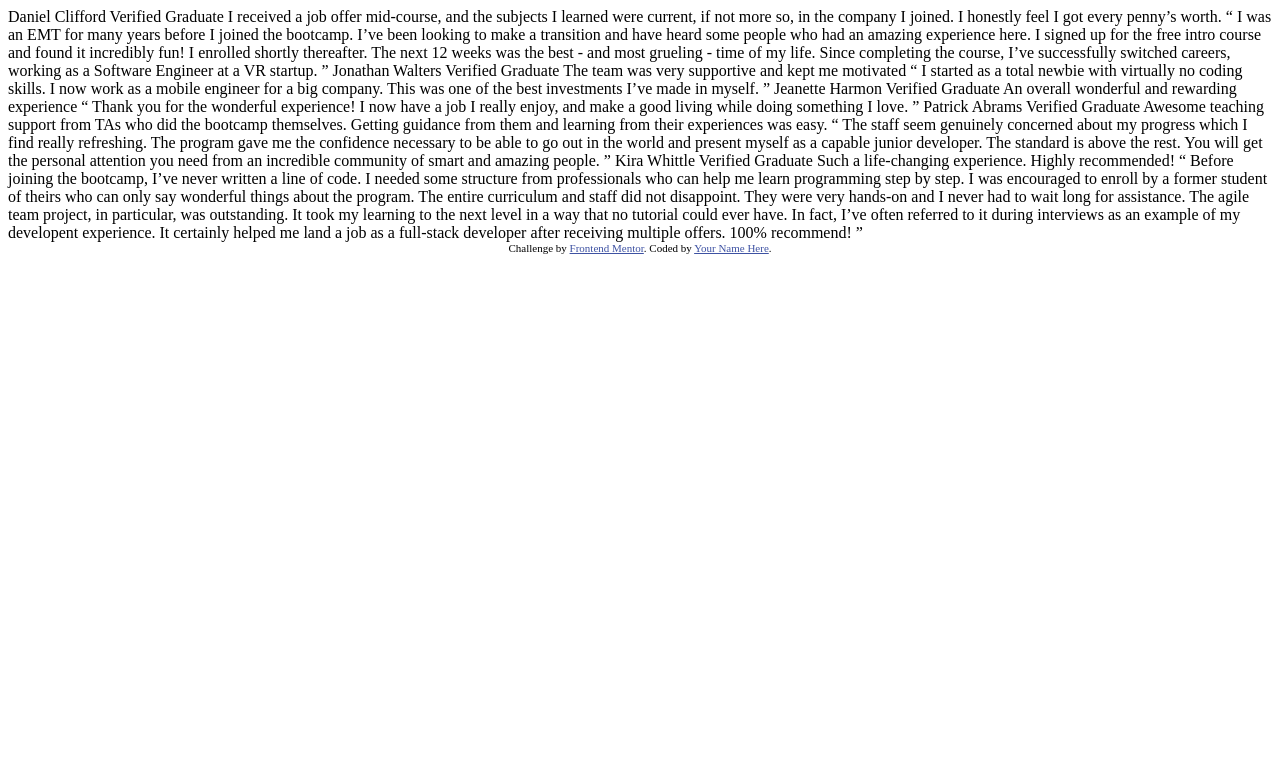
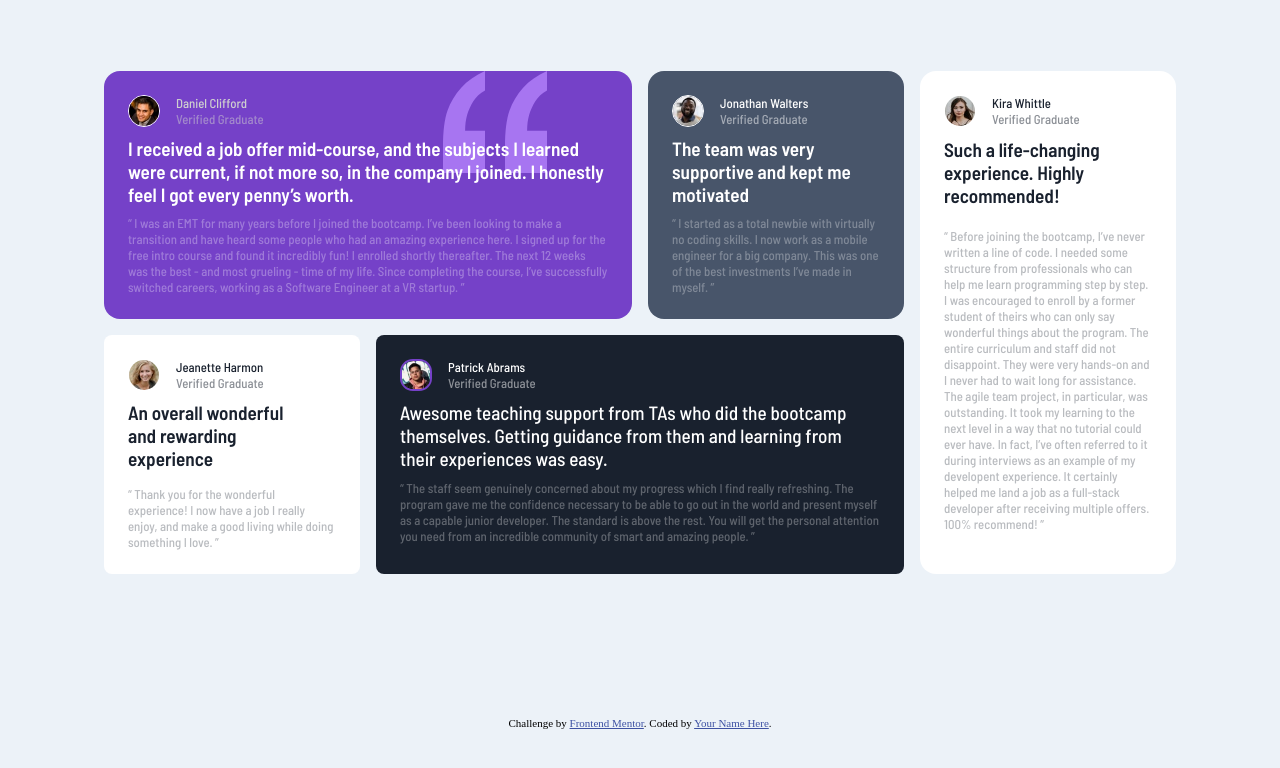
Before and after one commit to Donatas-prog/testimonials-grid-section-main, a plain HTML site: page index.html in a window 1280 px wide. Drawn offline with Linux system fonts and the light colour scheme.

Commit message:
second commit

```diff
--- a/index.html
+++ b/index.html
@@ -13,60 +13,100 @@
     .attribution { font-size: 11px; text-align: center; }
     .attribution a { color: hsl(228, 45%, 44%); }
   </style>
+  <link rel="stylesheet" href="main.css/style.css">
+  <link rel="preconnect" href="https://fonts.googleapis.com">
+<link rel="preconnect" href="https://fonts.gstatic.com" crossorigin>
+<link href="https://fonts.googleapis.com/css2?family=Barlow+Semi+Condensed:wght@500;600&display=swap" rel="stylesheet">
 </head>
 <body>
-  Daniel Clifford
-  Verified Graduate
 
-  I received a job offer mid-course, and the subjects I learned were current, if not more so,
+  <div class="container">
+    <div class="Daniel">
+      <div class="inside-box">
+        <img src="images/image-daniel.jpg" alt="graduate">
+        <div class="name">Daniel Clifford<span>Verified Graduate</span></div>
+      </div>
+
+      <p class="daniel-para">I received a job offer mid-course, and the subjects I learned were current, if not more so,
       in the company I joined. I honestly feel I got every penny’s worth.
+    </p>
+    <p class="daniel-text">
 
       “ I was an EMT for many years before I joined the bootcamp. I’ve been looking to make a
       transition and have heard some people who had an amazing experience here. I signed up
       for the free intro course and found it incredibly fun! I enrolled shortly thereafter.
       The next 12 weeks was the best - and most grueling - time of my life. Since completing
       the course, I’ve successfully switched careers, working as a Software Engineer at a VR startup. ”
+    </p>
+    </div>
+    <div class="Jonathan">
+      <div class="inside-box-Jonathan">
+        <img src="images/image-jonathan.jpg" alt="graduate">
+        <div class="name-Jonathan">Jonathan Walters<span>Verified Graduate</span></div>
+      </div>
 
-  Jonathan Walters
-  Verified Graduate
 
-  The team was very supportive and kept me motivated
 
-  “ I started as a total newbie with virtually no coding skills. I now work as a mobile engineer
+  <p class="Jonathan-para">The team was very supportive and kept me motivated</p>
+  <p class="Jonathan-text">“ I started as a total newbie with virtually no coding skills. I now work as a mobile engineer
   for a big company. This was one of the best investments I’ve made in myself. ”
+</p>
+    </div>
+    <div class="Jeanette">
+     <div class="inside-box-Jeanette">
+      <img src="images/image-jeanette.jpg" alt="Jeanette">
+      <div class="name-Jeanette">Jeanette Harmon<span>Verified Graduate</span></div>
+     </div>
 
-  Jeanette Harmon
-  Verified Graduate
 
-  An overall wonderful and rewarding experience
+      <div class="Jeanette-para">An overall wonderful<br> and rewarding <br>experience</div>
 
-  “ Thank you for the wonderful experience! I now have a job I really enjoy, and make a good living
-  while doing something I love. ”
+      <div class="Jeanette-text">“ Thank you for the wonderful experience! I now have a job I really enjoy, and make a good living
+      while doing something I love. ”</div>
+    </div>
+    <div class="Patrick">
+      <div class="inside-box-Patrick">
+        <img src="images/image-patrick.jpg" alt="Patrick">
+        <div class="name-Patrick">Patrick Abrams<span class="Patrick-span">Verified Graduate</span></div>
+      </div>
 
-  Patrick Abrams
-  Verified Graduate
+ <div class="Patrick-para"> Awesome teaching support from TAs who did the bootcamp themselves. Getting guidance from them and
+  learning from their experiences was easy.</div>
 
-  Awesome teaching support from TAs who did the bootcamp themselves. Getting guidance from them and
-  learning from their experiences was easy.
-
-  “ The staff seem genuinely concerned about my progress which I find really refreshing. The program
+  <div class="Patrick-text">“ The staff seem genuinely concerned about my progress which I find really refreshing. The program
   gave me the confidence necessary to be able to go out in the world and present myself as a capable
   junior developer. The standard is above the rest. You will get the personal attention you need from
   an incredible community of smart and amazing people. ”
+</div>
+    </div>
+    <div class="Kira">
+      <div class="inside-box-Kira">
+        <img src="images/image-kira.jpg" alt="Kira">
+        <div class="name-Kira">Kira Whittle<span class="span">Verified Graduate</span></div>
+      </div>
 
-  Kira Whittle
-  Verified Graduate
+     <div class="Kira-para">Such a life-changing experience. Highly recommended!</div>
 
-  Such a life-changing experience. Highly recommended!
-
-  “ Before joining the bootcamp, I’ve never written a line of code. I needed some structure from
+      <div class="Kira-text"> “ Before joining the bootcamp, I’ve never written a line of code. I needed some structure from
       professionals who can help me learn programming step by step. I was encouraged to enroll by a former
       student of theirs who can only say wonderful things about the program. The entire curriculum and staff
       did not disappoint. They were very hands-on and I never had to wait long for assistance. The agile team
       project, in particular, was outstanding. It took my learning to the next level in a way that no tutorial
       could ever have. In fact, I’ve often referred to it during interviews as an example of my developent
       experience. It certainly helped me land a job as a full-stack developer after receiving multiple offers.
-  100% recommend! ”
+      100% recommend! ”</div>
+    </div>
+  </div>
+
+
+
+
+
+
+
+
+
+
 
   <div class="attribution">
     Challenge by <a href="https://www.frontendmentor.io?ref=challenge" target="_blank">Frontend Mentor</a>.
--- /dev/null
+++ b/main.css/style.css
@@ -0,0 +1,250 @@
+* {
+    padding: 0;
+    margin: 0;
+    box-sizing: border-box;
+}
+
+body {
+    display: grid;
+    place-items: center;
+    height: 100vh;
+    background-color: hsl(210, 46%, 95%);
+
+}
+
+
+.container {
+
+    display: grid;
+    grid-template-columns: repeat(4, 16rem);
+    grid-template-rows: auto auto;
+    grid-gap: 1em;
+    position: relative;
+    font-family: 'Barlow Semi Condensed', sans-serif;
+
+
+
+
+}
+ .Daniel {
+    grid-area: 1 / 1 / 2 / 3;
+    background-color: hsl(263, 55%, 52%);
+    background-image: url('/images/bg-pattern-quotation.svg');
+    background-repeat: no-repeat;
+    background-position: 80% 0;
+    border-radius: 1rem;
+    padding: 1.5rem;
+    color: hsl(0, 0%, 100%);
+
+
+
+}
+
+.inside-box {
+    display: flex;
+    margin-bottom: .6rem;
+}
+.Daniel img {
+    background-repeat: no-repeat;
+    background-size: 0%;
+    background-position: center;
+    border-radius: 50%;
+    width: 2rem;
+    height: 2rem;
+    border: 1px solid white;
+}
+
+.name {
+    display: flex;
+    flex-direction: column;
+    margin-left: 1rem;
+    color: hsl(0, 0%, 81%);
+    font-size: .8rem;
+}
+.name span {
+    opacity: .5;
+}
+
+
+.daniel-para {
+    font-size: 1.2rem;
+    margin-bottom: .6rem;
+    font-weight: 600;
+
+
+
+}
+.daniel-text {
+    font-size: .8rem;
+    opacity: .3;
+
+}
+
+.Jonathan {
+    grid-area: 1 / 3 / 2 / 4;
+    background-color: hsl(217, 19%, 35%);
+    padding: 1.5rem;
+    border-radius: 1rem;
+    color: hsl(0, 0%, 100%);
+}
+.inside-box-Jonathan {
+    display: flex;
+    margin-bottom: .6rem;
+
+
+}
+.Jonathan-para {
+    font-size: 1.2rem;
+    margin-bottom: .6rem;
+    font-weight: 600;
+}
+
+
+.Jonathan img {
+    background-repeat: no-repeat;
+    background-size: 0%;
+    background-position: center;
+    border-radius: 50%;
+    max-width: 2rem;
+    height: 2rem;
+    border: 1px solid white;
+}
+.name-Jonathan {
+    display: flex;
+    flex-direction: column;
+    font-size: .8rem;
+    margin-left: 1rem;
+}
+.name-Jonathan span {
+    opacity: .5;
+}
+.Jonathan-text {
+    font-size: .8rem;
+    opacity: .3;
+
+}
+
+.container .Kira {
+    grid-area: 1 / 4 / 3 / 5;
+    background-color: hsl(0, 0%, 100%);
+    padding: 1.5rem;
+    border-radius: 1rem;
+    color: hsl(219, 29%, 14%);
+}
+.container .Jeanette {
+    grid-area: 2 / 1 / 3 / 2;
+    padding: 1.5rem;
+    background-color: hsl(0, 0%, 100%);
+    border-radius: .5rem;
+    color: hsl(219, 29%, 14%);
+}
+.container .Patrick {
+    grid-area: 2 / 2 / 3 / 4;
+    color: hsl(0, 0%, 100%);
+    background:hsl(219, 29%, 14%);
+    border-radius: .5rem;
+    padding: 1.5rem;
+}
+.Kira img {
+    border-radius: 50%;
+    width: 2rem;
+    height: 2rem;
+    border: 1px solid hsl(0, 0%, 100%);
+
+}
+.inside-box-Kira {
+    display: flex;
+    margin-bottom: .7rem;
+
+
+}
+.Kira-para {
+    font-size: 1.2rem;
+    font-weight: 600;
+    margin-bottom: 1.3rem;
+}
+.Kira-text {
+    font-size: .8rem;
+    opacity: .3;
+    line-height: 1rem;
+}
+.name-Kira {
+    color: hsl(219, 29%, 14%);
+    display: flex;
+    flex-direction: column;
+    margin-left: 1rem;
+    font-size: .8rem;
+}
+.name-Kira span {
+    opacity: .5;
+}
+.Jeanette img {
+    border-radius: 50%;
+    width: 2rem;
+    height: 2rem;
+    border: 1px solid hsl(0, 0%, 100%);
+}
+.inside-box-Jeanette {
+    display: flex;
+    margin-bottom: .6rem;
+}
+.name-Jeanette {
+    display: flex;
+    flex-direction: column;
+    font-size: .8rem;
+    margin-left: 1rem;
+    font-weight: 500;
+
+}
+.name-Jeanette span {
+    opacity: .5;
+}
+.Jeanette-para {
+    font-size: 1.2rem;
+    font-weight: 600;
+    margin-bottom: 1rem;
+}
+.Jeanette-text {
+    font-size: .8rem;
+    opacity: .3;
+}
+.inside-box-Patrick {
+    display: flex;
+    margin-bottom: .6rem;
+}
+.Patrick img {
+    width: 2rem;
+    height: 2rem;
+    border-radius: 40%;
+    border: 2px solid hsl(263, 55%, 52%);
+
+}
+.name-Patrick {
+    display: flex;
+    flex-direction: column;
+    margin-left: 1rem;
+    font-size: .8rem;
+}
+.Patrick-span {
+    opacity: .5;
+}
+.Patrick-para {
+    font-size: 1.2rem;
+    margin-bottom: .6rem;
+}
+.Patrick-text {
+    font-size: .8rem;
+    opacity: .3;
+}
+
+@media screen and (max-width: 768px) {
+    .container {
+        display: flex;
+        flex-wrap: wrap;
+    }
+    .container div {
+        flex: 1 1 500px;
+        margin-left: 1rem;
+        margin-right: 1rem;
+    }
+}
```
Also changed, not shown: main.css/Users/donatasbucionis/Desktop/testimonials-grid-section-main/images/bg-pattern-quotation.svg (added). Lines whose indentation alone changed are shown as unchanged.
